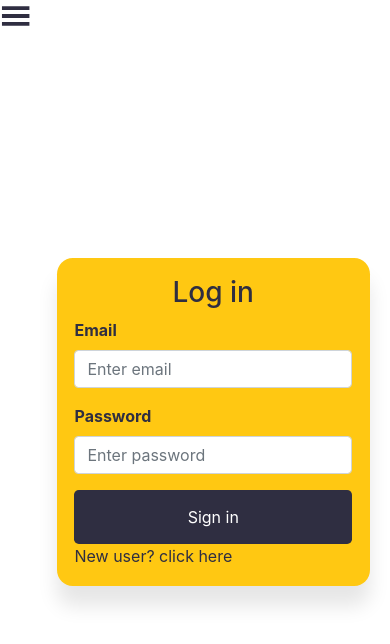
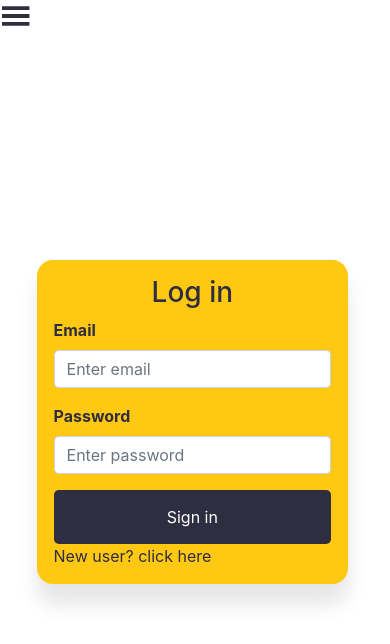
Before and after one commit to deepak725/keepify-frontend-2, a React (Create React App) app: page /#/login in a window 390 px wide. Shown: the top 644 px of the page. Built offline with nearby package versions, Linux system fonts and the light colour scheme; a web font is replaced by a local one.

Commit message:
Update Login.css

```diff
--- a/src/Components/Login/Login.css
+++ b/src/Components/Login/Login.css
@@ -76,8 +76,9 @@
   }
   @media only screen and (max-width: 425px) {
 
-    .formcontainer{
+   .formcontainer{
         margin-left: 0%;
+        margin-right: 7%;
 
     }
     .loginform{
@@ -85,7 +86,7 @@
         /* border: 1px solid bla; */
         /* border-radius: 5%; */
         /* background-color: #FFC812; */
-
+        margin-left: 0%;
         /* box-shadow: 0px 20px 20px 0px rgba(0, 0, 0, 0.1); */
 
     }
```
